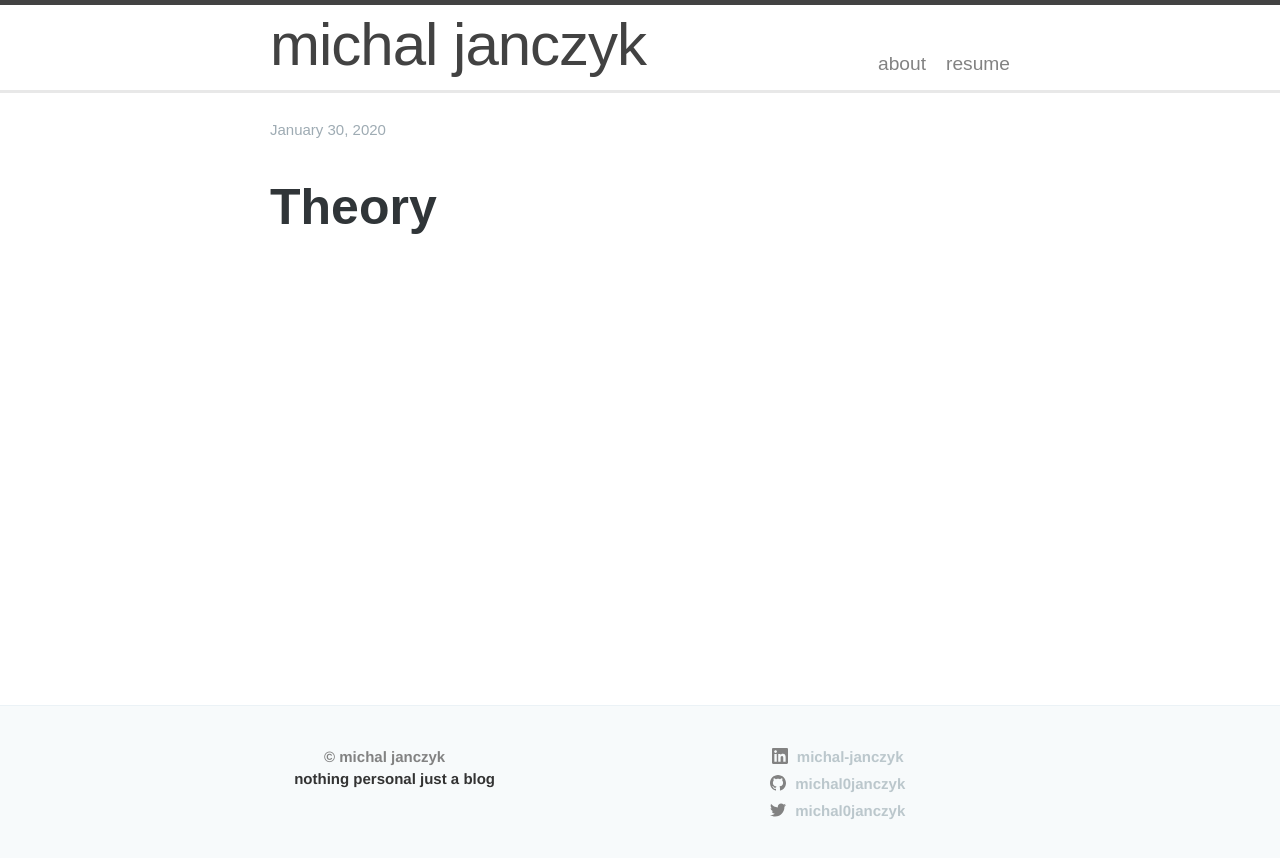
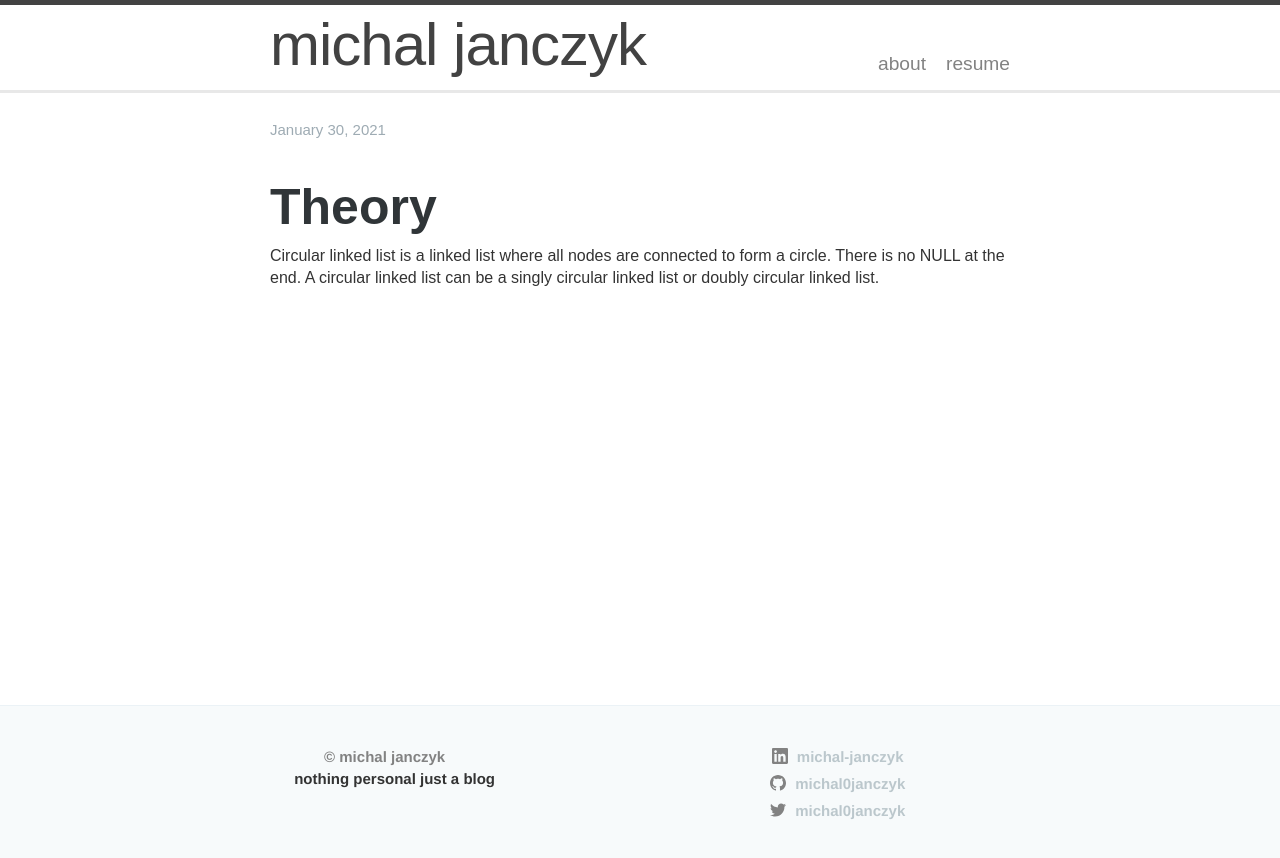
Before and after one commit to michal0janczyk/michaljanczyk.github.io, a Jekyll site: the page built from _posts/2021-01-30-circular-linked-list.markdown, in a window 1280 px wide. Shown: the top 858 px of the page. Built offline with Jekyll 4.4.1, drawn with Linux system fonts in a browser that asks for light colours.

Commit message:
Posts Update

```diff
--- a/_posts/2021-01-30-circular-linked-list.markdown
+++ b/_posts/2021-01-30-circular-linked-list.markdown
@@ -1,7 +1,8 @@
 ---
 layout: post
 title:  "Circular Linked List"
-date:   2020-01-30
+date:   2021-01-30
 categories: Data Structure
 ---
 # Theory
+Circular linked list is a linked list where all nodes are connected to form a circle. There is no NULL at the end. A circular linked list can be a singly circular linked list or doubly circular linked list.
--- a/_posts/2021-01-31-circular-linked-list-exercise-#1.markdown
+++ b/_posts/2021-01-31-circular-linked-list-exercise-#1.markdown
@@ -5,3 +5,4 @@ date:   2021-01-31
 categories: Data Structure
 ---
 # Exercise
+In a conventional linked list, we traverse the list from the head node and stop the traversal when we reach NULL. In a circular linked list, we stop traversal when we reach the first node again. Following is C code for linked list traversal.
```
